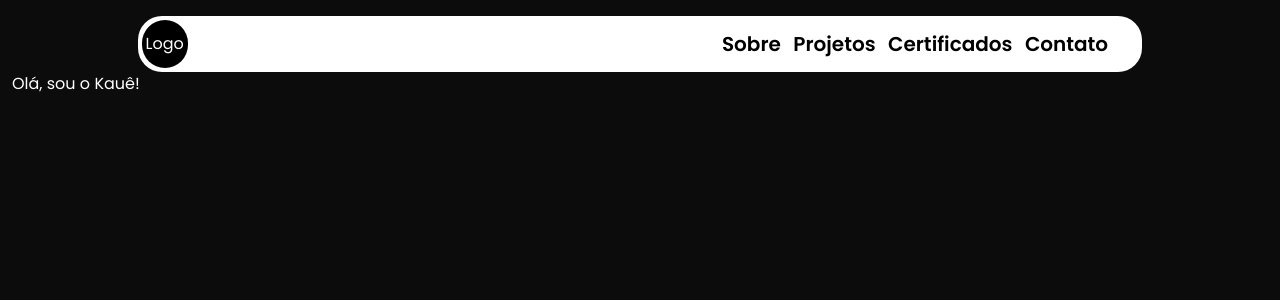
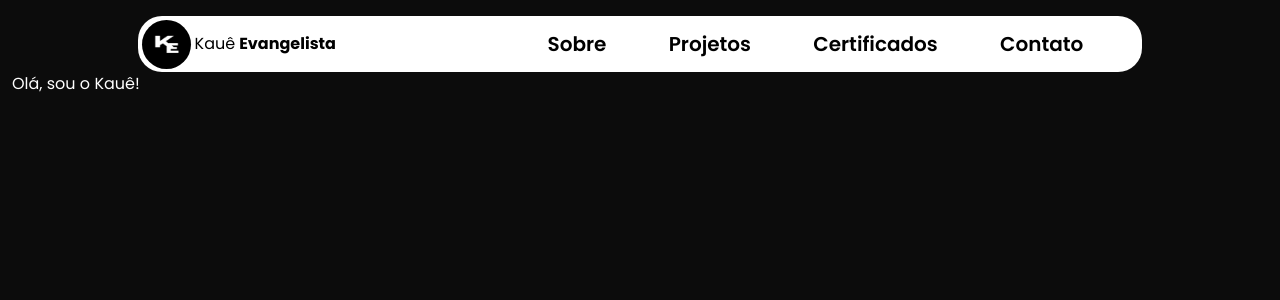
Before and after one commit to kaue-S/portfolio, a Next.js app: page / in a window 1280 px wide. Shown: the top 300 px of the page. Built offline with nearby package versions, Linux system fonts and the light colour scheme.

Commit message:
finalizando o header

```diff
--- a/src/components/Cabecalho.jsx
+++ b/src/components/Cabecalho.jsx
@@ -3,12 +3,18 @@
 import Link from 'next/link'
 import React from 'react'
 import Navegacao from './Navegacao'
+import Image from 'next/image'
 
 
 export default function Cabecalho() {
   return (
     <header className="bg-white lg:w-4/5 m-auto mt-4 h-14 px-1 flex justify-between rounded-3xl items-center">
-        <div className="bg-black rounded-full py-3 px-1 text-white">Logo</div>
+      <div className="flex items-center">
+        <div className="bg-black rounded-full py-3 px-2 text-white">
+          <Image className="px-1" src={"/images/logo1.png"} alt='Logotipo com as letras K e E' width={33} height={0}/>
+        </div>
+        <p className="ml-1 flex ">Kauê <span className=" ml-1 font-bold"> Evangelista</span></p>
+      </div>
 
        <Navegacao />
     </header>
--- a/src/components/Layout.jsx
+++ b/src/components/Layout.jsx
@@ -1,6 +1,5 @@
 import React from 'react'
 import Cabecalho from './Cabecalho'
-import MenuResponsivo from './MenuResponsivo'
 
 export default function Layout({children}) {
   return (
--- a/src/components/Navegacao.jsx
+++ b/src/components/Navegacao.jsx
@@ -9,10 +9,9 @@ export default function Navegacao() {
     return setMenuAberto(!menuAberto)
   }
 
-
   return (
     <>
-      <nav className="mr-6 lg:w-3/5 xl:w-2/5 max-lg:hidden">
+      <nav className="mr-6 lg:w-3/5 2xl:w-2/5 max-lg:hidden">
         <ul className="flex justify-around text-xl font-semibold">
             <li className="hover:text-amber-400"><Link href={""}>Sobre</Link></li>
             <li className="hover:text-amber-500"><Link href={""}>Projetos</Link></li>
@@ -23,7 +22,6 @@ export default function Navegacao() {
 
       <button onClick={toggleMenu} className="border rounded-full bg-amber-400 p-2 hover:bg-amber-300 lg:hidden">
         {menuAberto ?  <X strokeWidth={1}/> : <MenuIcon strokeWidth={1}/>}
-
       </button>
 
       {menuAberto && (
```
Also changed, not shown: public/images/logo.png (added), public/images/logo1.png (added).
